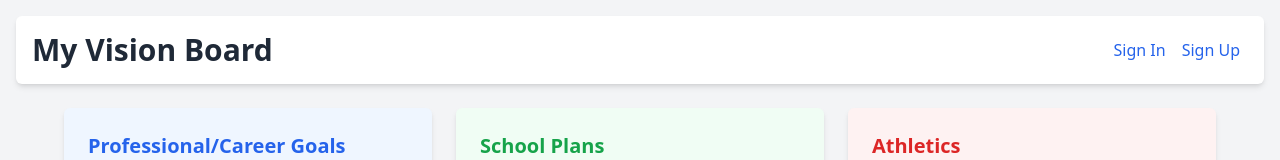
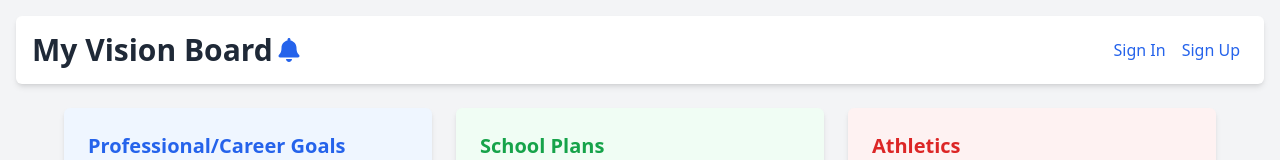
Before and after one commit to Giathi-Daniel/Vision-board, a React (Create React App) app in the folder vision-board/: page / in a window 1280 px wide. Shown: the top 160 px of the page. Built offline with nearby package versions, Linux system fonts and the light colour scheme.

Commit message:
handle notifications

```diff
--- a/vision-board/src/App.js
+++ b/vision-board/src/App.js
@@ -1,4 +1,4 @@
-import React from 'react';
+import React, { useState } from 'react';
 import { BrowserRouter as Router, Route, Routes, useLocation } from 'react-router-dom';
 import {ToastContainer} from "react-toastify"
 import 'react-toastify/dist/ReactToastify.css'
@@ -6,6 +6,7 @@ import Header from './components/Header';
 import VisionBoard from './components/VisionBoard';
 import ProfessionalGoals from './components/ProfessionalGoals';
 import ManageCategories from "./components/Category/ManageCategories"
+import Notification from "./components/Notification"
 import Login from './pages/Login'
 import Register from './pages/Register'
 import Profile from './pages/Register'
@@ -13,12 +14,17 @@ import NotFound from './pages/NotFound';
 
 
 function App() {
+  const [showNotifications, setShowNotifications] = useState(false)
 
+  const handleNotificationClick = () => {
+    setShowNotifications(!showNotifications)
+  }
 
   return (
     <Router>
       <div className="min-h-screen p-4 bg-gray-100">
-        <HeaderWithLocation />
+        <HeaderWithLocation onNotificationClick={handleNotificationClick} />
+        {showNotifications && <Notification />}
         <main className="max-w-6xl mx-auto">
           <Routes>
             <Route path="/" element={<VisionBoard />} />
--- a/vision-board/src/components/Header.js
+++ b/vision-board/src/components/Header.js
@@ -1,9 +1,10 @@
 import React, { useContext } from 'react'
 import {useNavigate} from "react-router-dom"
-import {FaHome} from "react-icons/fa"
+import {FaHome, FaBell} from "react-icons/fa"
 import AuthContext from './AuthContext'
 
-const Header = ({title, onHomeClick}) => {
+
+const Header = ({title, onHomeClick, onNotificationClick}) => {
   const { user, logout } = useContext(AuthContext)
   const navigate = useNavigate()
 
@@ -31,13 +32,16 @@ const Header = ({title, onHomeClick}) => {
 
   return (
     <header className="flex items-center justify-between p-4 mb-6 bg-white rounded-md shadow-md">
-      <div className='flex items-center'>
+      <div className='flex items-center space-x-1'>
         <h1 className="text-3xl font-bold text-center text-gray-800">{title}</h1>
         {onHomeClick && (
           <button onClick={handleHomeClick} className="ml-4 text-blue-600 hover:text-blue-800">
             <FaHome size={24} />
           </button>
         )}
+        <button onClick={onNotificationClick} className="text-blue-600 hover:text-blue-800">
+          <FaBell size={24} />
+        </button>
       </div>
       <div className='flex items-center'>
         {!user ? (
--- a/vision-board/src/components/Notification.js
+++ b/vision-board/src/components/Notification.js
@@ -2,7 +2,7 @@ import React, { useEffect, useState } from 'react'
 import {FaBell} from 'react-icons/fa'
 import axios from 'axios'
 
-const Register = () => {
+const Notification = () => {
     const [notifications, setNotifications] = useState([])
     const [shoowPopup, setShowPopup] = useState(false)
 
@@ -39,4 +39,4 @@ const Register = () => {
   )
 }
 
-export default Register
+export default Notification
```
